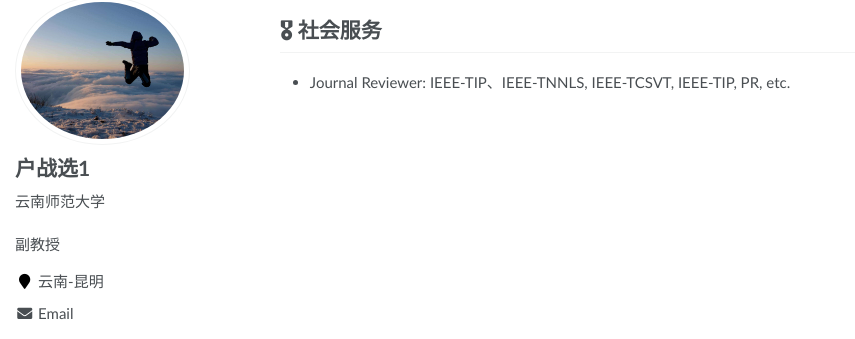
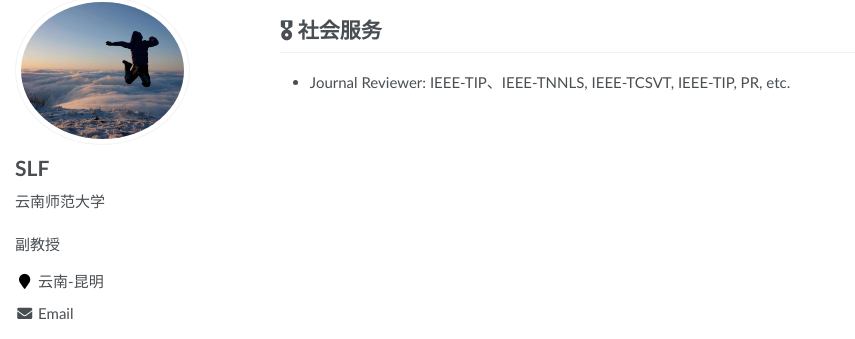
Before and after one commit to slf007/slf007.github.io, a Jekyll site: the page built from _pages/tech2.md, in a window 1280 px wide. Shown: the part 73-412 px from the top of the page, without its empty margins (0-855 px from the left). Built offline with Jekyll 4.4.1, drawn with Linux system fonts in a browser that asks for light colours.

Commit message:
Update _config.yml

```diff
--- a/_config.yml
+++ b/_config.yml
@@ -21,7 +21,7 @@ baidu_site_verification  :  # get baidu_site_verification from https://ziyuan.ba
 
 # Site Author
 author:
-  name             : "户战选1"
+  name             : "SLF"
   avatar           : "images/hzx1.jpg"
   bio              : "云南师范大学"
   location         : "云南-昆明"
```
